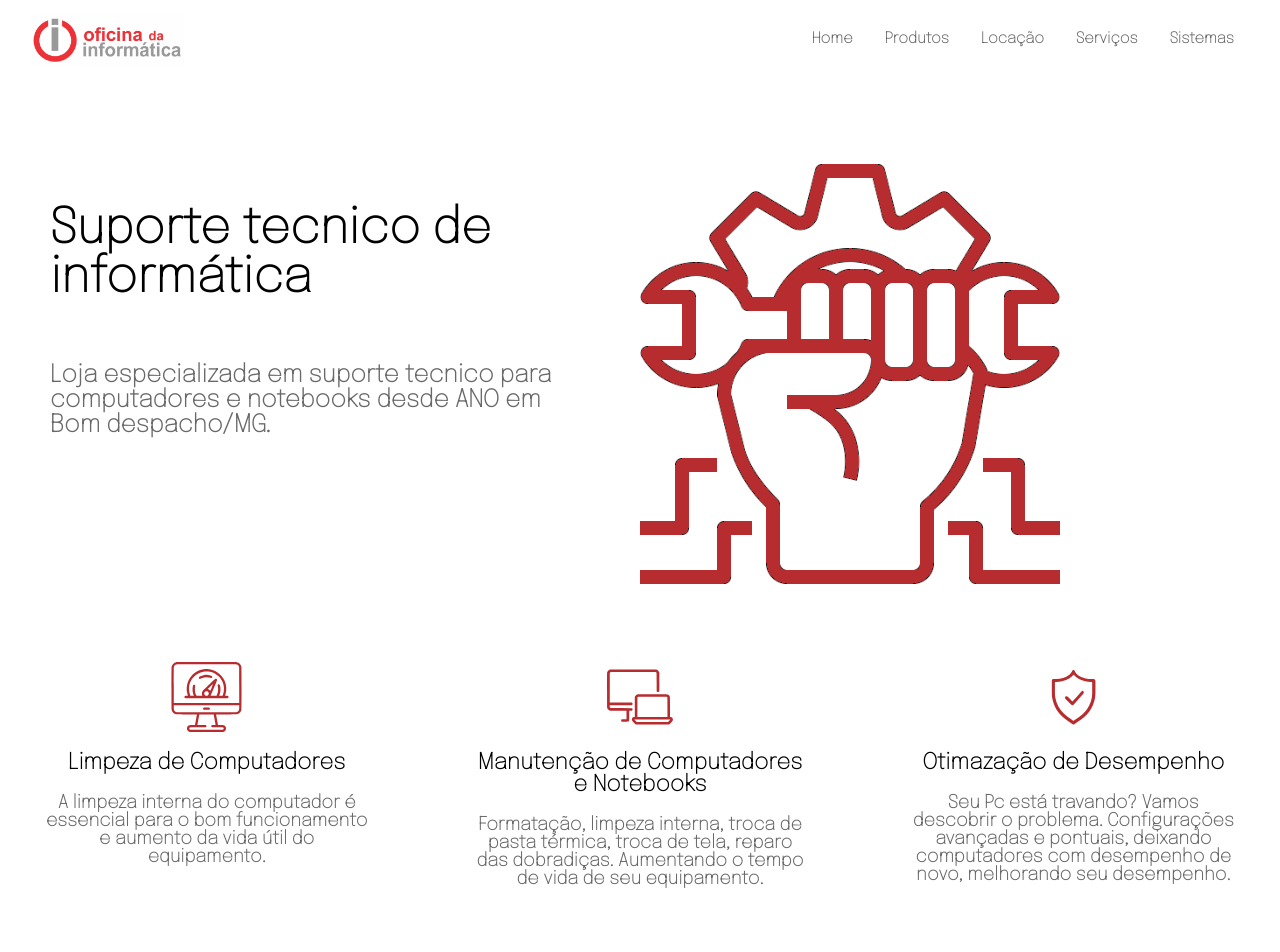
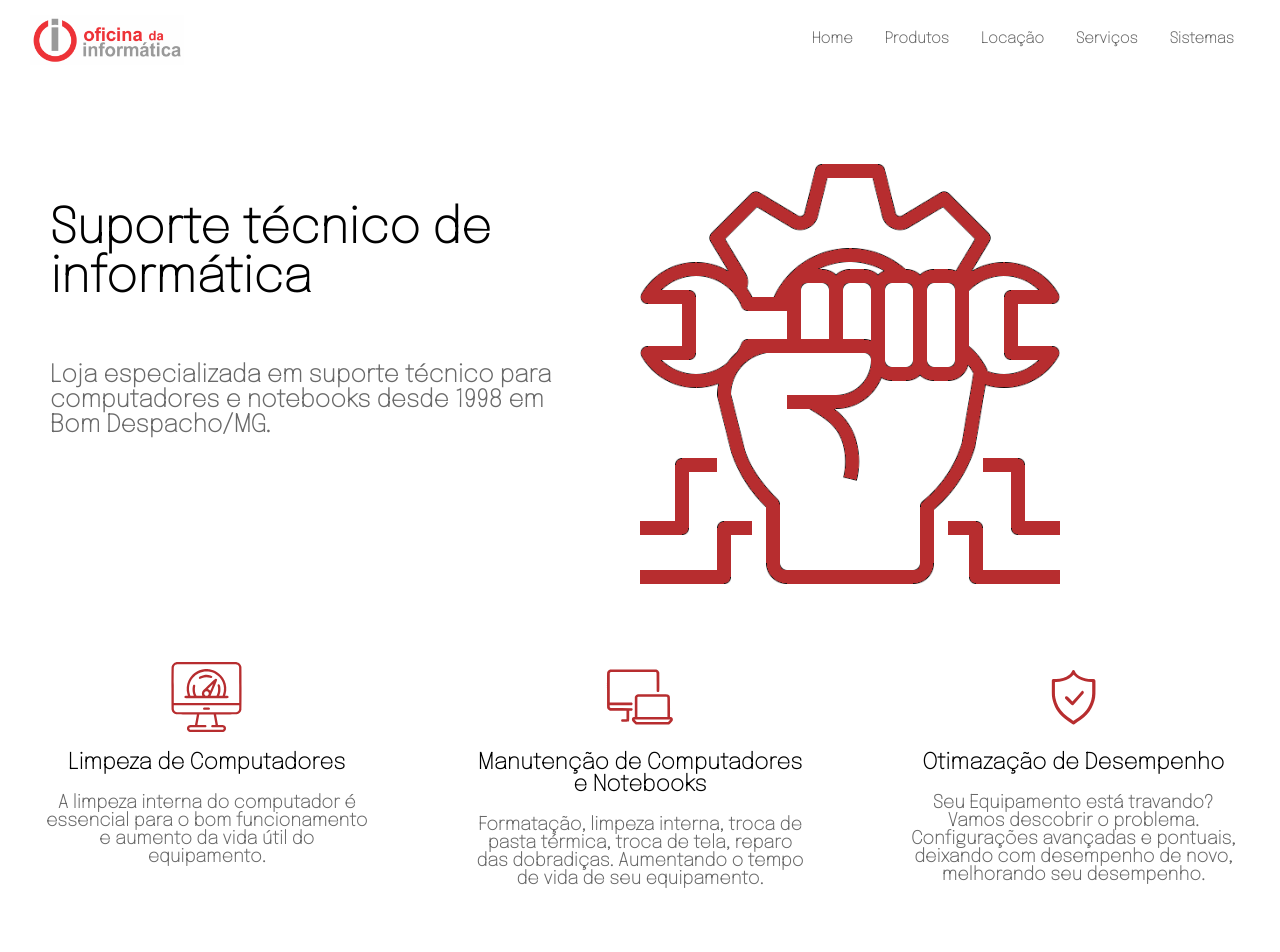
Before and after one commit to GustavoMen/OficinaDaInformatica, a React (Vite) app: page /services in a window 1280 px wide. Shown: the top 952 px of the page. Built offline with nearby package versions, Linux system fonts and the light colour scheme.

Commit message:
last changes

```diff
--- a/src/Components/CTA/Cta.elements.tsx
+++ b/src/Components/CTA/Cta.elements.tsx
@@ -14,6 +14,7 @@ export const Btn = styled.button`
   font-size: 16px;
   font-weight: bold;
   transition: 0.6s ease;
+  cursor: pointer;
 
   &:hover {
     transform: scale(1.1);
--- a/src/Pages/HomePage/Home.elements.tsx
+++ b/src/Pages/HomePage/Home.elements.tsx
@@ -76,6 +76,7 @@ export const Btn = styled.button`
   border-radius: 5px;
   border: none;
   transition: all 0.5s ease;
+  cursor: pointer;
 
   &:hover {
     transform: scale(1.1);
@@ -187,6 +188,7 @@ export const GridBtn = styled.button`
   height: 40px;
   width: 75%;
   display: none;
+  cursor: pointer;
 `;
 
 export const GridItem = styled.div`
--- a/src/Pages/HomePage/Home.tsx
+++ b/src/Pages/HomePage/Home.tsx
@@ -65,7 +65,7 @@ export default function Home() {
         </ImgContainer>
       </Sectionone>
       <SectionTwo>
-        <SectionTwoTitle>Quais problemas resolvemos para você?</SectionTwoTitle>
+        <SectionTwoTitle>Quais soluções temos para você?</SectionTwoTitle>
         <GridContainer>
           <PageLinks to="/systems">
             <GridItem
--- a/src/Pages/LocationPage/Location.elements.tsx
+++ b/src/Pages/LocationPage/Location.elements.tsx
@@ -132,6 +132,7 @@ export const Btn = styled.button`
   font-size: 16px;
   font-weight: bold;
   transition: 0.6s ease;
+  cursor: pointer;
 
   &:hover {
     transform: scale(1.1);
--- a/src/Pages/LocationPage/Location.tsx
+++ b/src/Pages/LocationPage/Location.tsx
@@ -48,9 +48,9 @@ function Location() {
             Nos dedicamos em simplificar o dia a dia dos nossos clientes
           </MainText>
           <SecondText>
-            Atendemos com Locação de Impressão, com modelos de equipamentos para
-            diferentes fluxos de trabalho sempre atualizados com o que há de
-            mais inovador e eficiente no mercado.
+            Atendemos com Locação de Impressoras, com modelos de equipamentos
+            para diferentes fluxos de trabalho sempre atualizados com o que há
+            de mais inovador e eficiente no mercado.
           </SecondText>
         </ContainerText>
         <ImgContainer>
--- a/src/Pages/ProductsPage/Products.elements.tsx
+++ b/src/Pages/ProductsPage/Products.elements.tsx
@@ -20,6 +20,7 @@ export const Btn = styled.button`
   font-size: 16px;
   font-weight: bold;
   transition: 0.6s ease;
+  cursor: pointer;
 
   &:hover {
     transform: scale(1.1);
@@ -126,6 +127,7 @@ export const GridBtn = styled.button`
   border-radius: 10px;
   width: 85%;
   transition: 0.6s ease;
+  cursor: pointer;
 
   &:hover {
     transform: scale(1.1);
--- a/src/Pages/ServicePage/Service.tsx
+++ b/src/Pages/ServicePage/Service.tsx
@@ -26,10 +26,10 @@ function Service() {
     <>
       <Sectionone>
         <ContainerText>
-          <MainText>Suporte tecnico de informática</MainText>
+          <MainText>Suporte técnico de informática</MainText>
           <SecondText>
-            Loja especializada em suporte tecnico para computadores e notebooks
-            desde ANO em Bom despacho/MG.
+            Loja especializada em suporte técnico para computadores e notebooks
+            desde 1998 em Bom Despacho/MG.
           </SecondText>
         </ContainerText>
         <ImgContainer>
@@ -61,8 +61,8 @@ function Service() {
           <GridIcon src={iconGridSix} alt="Icone Proteção" />
           <GridMainText>Otimazação de Desempenho</GridMainText>
           <GridText>
-            Seu Pc está travando? Vamos descobrir o problema. Configurações
-            avançadas e pontuais, deixando computadores com desempenho de novo,
+            Seu Equipamento está travando? Vamos descobrir o problema.
+            Configurações avançadas e pontuais, deixando com desempenho de novo,
             melhorando seu desempenho.
           </GridText>
         </GridItem>
```
